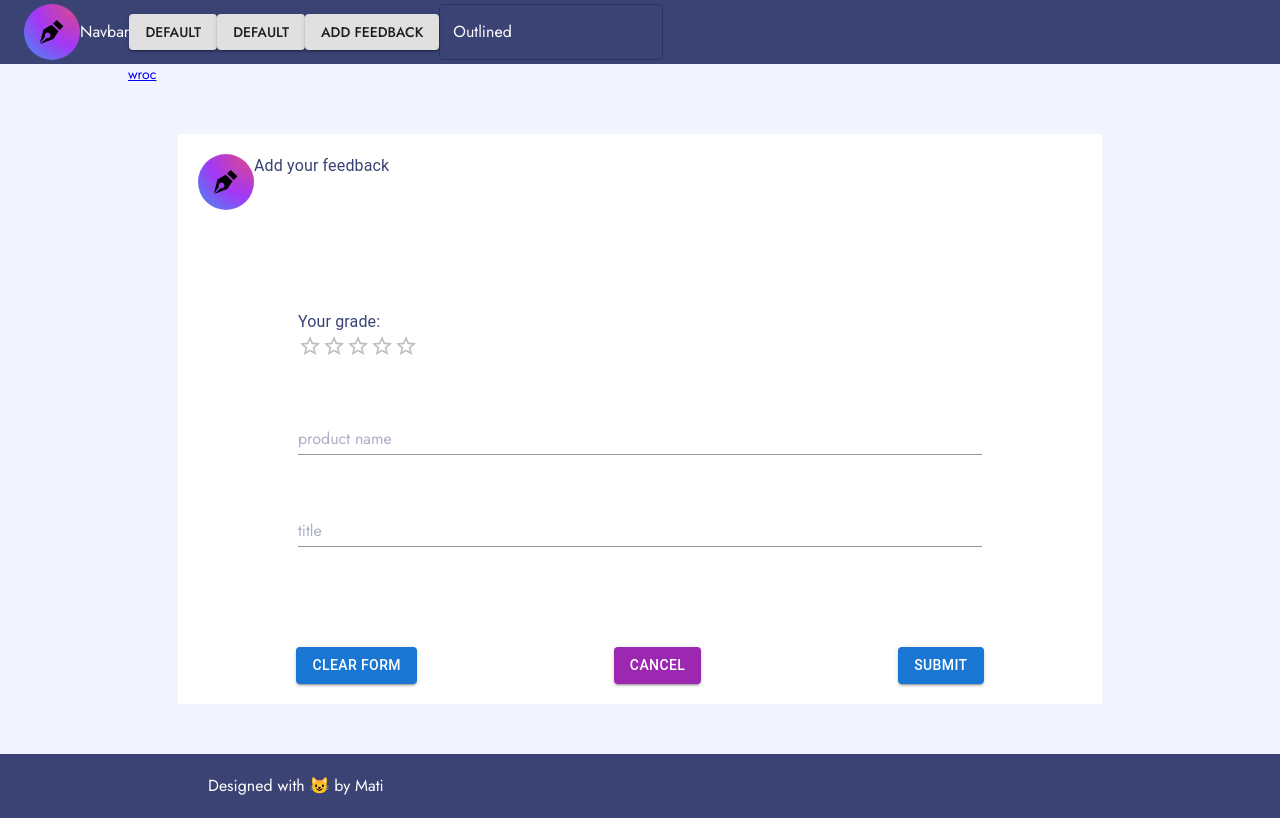
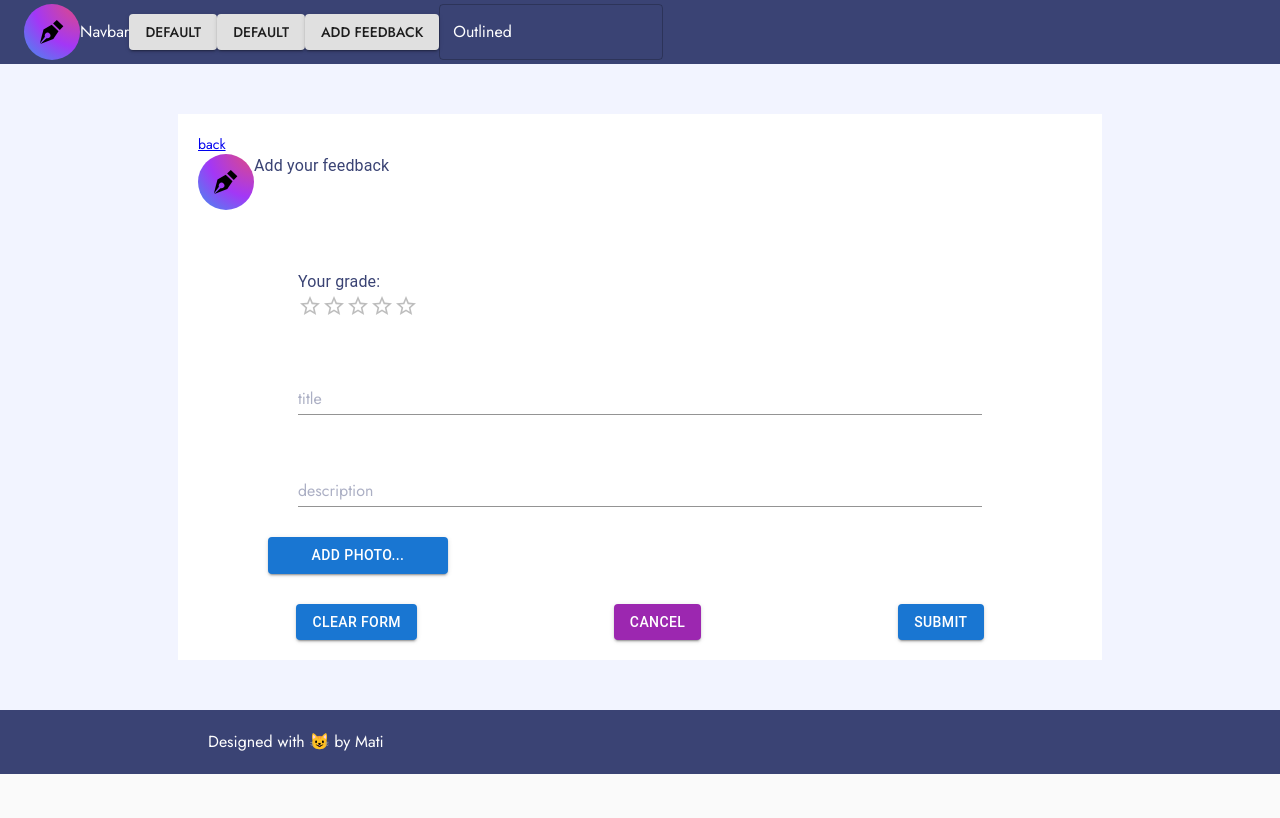
Before and after one commit to Maczi01/feedback-app, a React (Create React App) app: page /add in a window 1280 px wide. Built offline with nearby package versions, Linux system fonts and the light colour scheme.

Commit message:
Added reset to clear form

```diff
--- a/src/components/FeedbackCard.tsx
+++ b/src/components/FeedbackCard.tsx
@@ -75,12 +75,11 @@ const useStyles = makeStyles((theme: Theme) => ({
 
 interface Props {
     feedback: Feedback
-    removeItem: any
 }
 
-const FeedbackCard: React.FC<Props> = ({ feedback, removeItem }) => {
+const FeedbackCard: React.FC<Props> = ({ feedback }) => {
   const {
-    id, title, description, productId, userId, date, grade = 3,
+    id, title, description, productId, userId, date, grade,
   } = feedback;
   const classes = useStyles();
   return (
@@ -94,7 +93,7 @@ const FeedbackCard: React.FC<Props> = ({ feedback, removeItem }) => {
       </Typography>
       <Box className={classes.rating}>
         {id}
-        <Rating name="half-rating" defaultValue={grade} precision={0.5} />
+        <Rating name="read-only" value={grade} readOnly precision={0.5} />
       </Box>
       <CardContent className={classes.content}>
 
@@ -116,14 +115,8 @@ const FeedbackCard: React.FC<Props> = ({ feedback, removeItem }) => {
           {date}
         </Typography>
       </Box>
-      <Button variant="contained" color="primary" onClick={() => removeItem(id)}>
-        Remove me
-        {' '}
-      </Button>
     </Card>
   );
 };
-const mapDispatchToProps = (dispatch: Dispatch) => (
-  { removeItem: (id: number) => dispatch(removeItemFeedback(id)) });
 
-export default connect(null, mapDispatchToProps)(FeedbackCard);
+export default FeedbackCard;
--- a/src/pages/AddFeedbackPage.tsx
+++ b/src/pages/AddFeedbackPage.tsx
@@ -27,7 +27,7 @@ const useStyles = makeStyles((theme: Theme) => ({
     flexDirection: 'column',
     backgroundColor: 'white',
     padding: '20px',
-    margin: '50px',
+    margin: '10px 50px',
     borderRadius: '10px',
   },
   field: {
@@ -38,32 +38,26 @@ const useStyles = makeStyles((theme: Theme) => ({
     display: 'flex',
     justifyContent: 'space-around',
   },
+  photo: {
+    width: '180px',
+    margin: '20px',
+    padding: '10px',
+  },
 }));
 
 const AddFeedbackPage: React.FC<Props> = ({ addItem }) => {
-  const { register, handleSubmit } = useForm();
+  const { register, handleSubmit, reset } = useForm<Feedback>();
 
-  const [stars, setStars] = useState<number | null>(0);
-  const feedbackToAdd = {
-    id: 4,
-    title: 'new feedback',
-    description: 'new feedback description',
-    productId: 2,
-    userId: 1,
-    date: '09.02.2019',
-    grade: 4,
-  };
-  const [feedback, setFeedback] = useState<Feedback>({
-
-  });
+  const [grade, setGrade] = useState<number | null>(0);
   const classes = useStyles();
-  const onSubmit = handleSubmit(() => addItem(feedbackToAdd));
+  const onSubmit = handleSubmit((data: Feedback) => addItem({
+    ...data, grade, date: new Date(),
+  }));
 
   return (
     <MainTemplate>
-      <Link to="/"> wroc</Link>
-
       <Box className={classes.form}>
+        <Link to="/"> back</Link>
         <Box display="flex" flexDirection="row">
           <img src={editIcon} alt="logo" />
           <Typography>
@@ -78,21 +72,31 @@ const AddFeedbackPage: React.FC<Props> = ({ addItem }) => {
               </Typography>
               <Rating
                 name="simple-controlled"
-                value={stars}
+                value={grade}
                 precision={0.5}
-                onChange={(event, newValue) => {
-                  setStars(newValue);
+                onChange={(event, value) => {
+                  setGrade(value);
                 }}
               />
             </Box>
             {/* eslint-disable-next-line react/jsx-props-no-spreading */}
-            <TextField {...register('id')} placeholder="product name" className={classes.field} />
+            <TextField {...register('title')} placeholder="title" className={classes.field} />
             {/* eslint-disable-next-line react/jsx-props-no-spreading */}
-            <TextField {...register('title')} placeholder="title" className={classes.field} />
+            <TextField {...register('description')} placeholder="description" className={classes.field} />
+            <Button color="primary" variant="contained" className={classes.photo}>
+              Add photo...
+            </Button>
           </Box>
 
           <Box className={classes.buttons}>
-            <Button color="primary" variant="contained">
+            <Button
+              color="primary"
+              variant="contained"
+              onClick={() => {
+                reset();
+                setGrade(0);
+              }}
+            >
               Clear form
             </Button>
             <Button color="secondary" variant="contained">
--- a/src/pages/MainPage.tsx
+++ b/src/pages/MainPage.tsx
@@ -1,6 +1,5 @@
 import React from 'react';
 import { makeStyles } from '@material-ui/core/styles';
-import { Feedback } from '../reducers/FeedbackReducer';
 import PremiumAccessImage from '../components/PremiumAccessImage';
 import ProductCard from '../components/ProductCard';
 import FeedbackList from '../components/FeedbackList';
```
